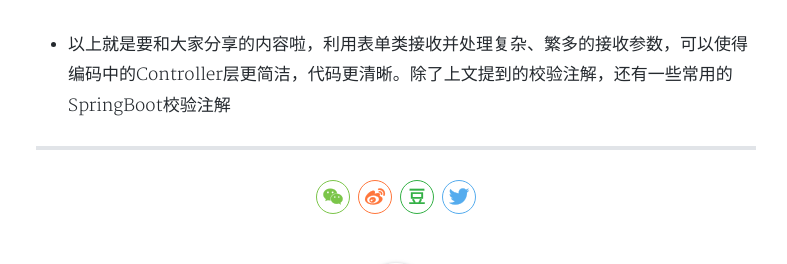
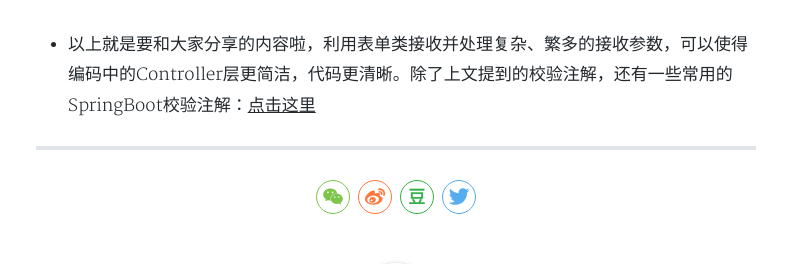
Before and after one commit to cszmzh/BA-NANA.github.io, a Jekyll site: the page built from _posts/2020-02-04-SpringBoot使用表单类接收并校验参数，并将JSON格式字符串转换为列表.md, in a window 1280 px wide and 900 px high, scrolled down 3182 px. Shown: the part 226-490 px from the top of the window, without its empty margins (244-1031 px from the left). Built offline with Jekyll 4.4.1, drawn with Linux system fonts in a browser that asks for light colours; nearby versions of some CDN libraries; comment, search, counter and statistics services are not loaded; a style sheet for code colours, icons or effects is not loaded.

Commit message:
Update 2020-02-04-SpringBoot使用表单类接收并校验参数，并将JSON格式字符串转换为列表.md

```diff
--- a/_posts/2020-02-04-SpringBoot使用表单类接收并校验参数，并将JSON格式字符串转换为列表.md
+++ b/_posts/2020-02-04-SpringBoot使用表单类接收并校验参数，并将JSON格式字符串转换为列表.md
@@ -116,6 +116,6 @@ toc: true
   orderDTO.setOrderDetailList(orderDetailList);
   ~~~
 
-* 以上就是要和大家分享的内容啦，利用表单类接收并处理复杂、繁多的接收参数，可以使得编码中的Controller层更简洁，代码更清晰。除了上文提到的校验注解，还有一些常用的SpringBoot校验注解
+* 以上就是要和大家分享的内容啦，利用表单类接收并处理复杂、繁多的接收参数，可以使得编码中的Controller层更简洁，代码更清晰。除了上文提到的校验注解，还有一些常用的SpringBoot校验注解：[点击这里](https://ba-nana.github.io/2020/02/04/SpringBoot%E4%B8%AD%E5%B8%B8%E7%94%A8%E7%9A%84%E6%A0%A1%E9%AA%8C%E6%B3%A8%E8%A7%A3.html)
 
 ------
```
